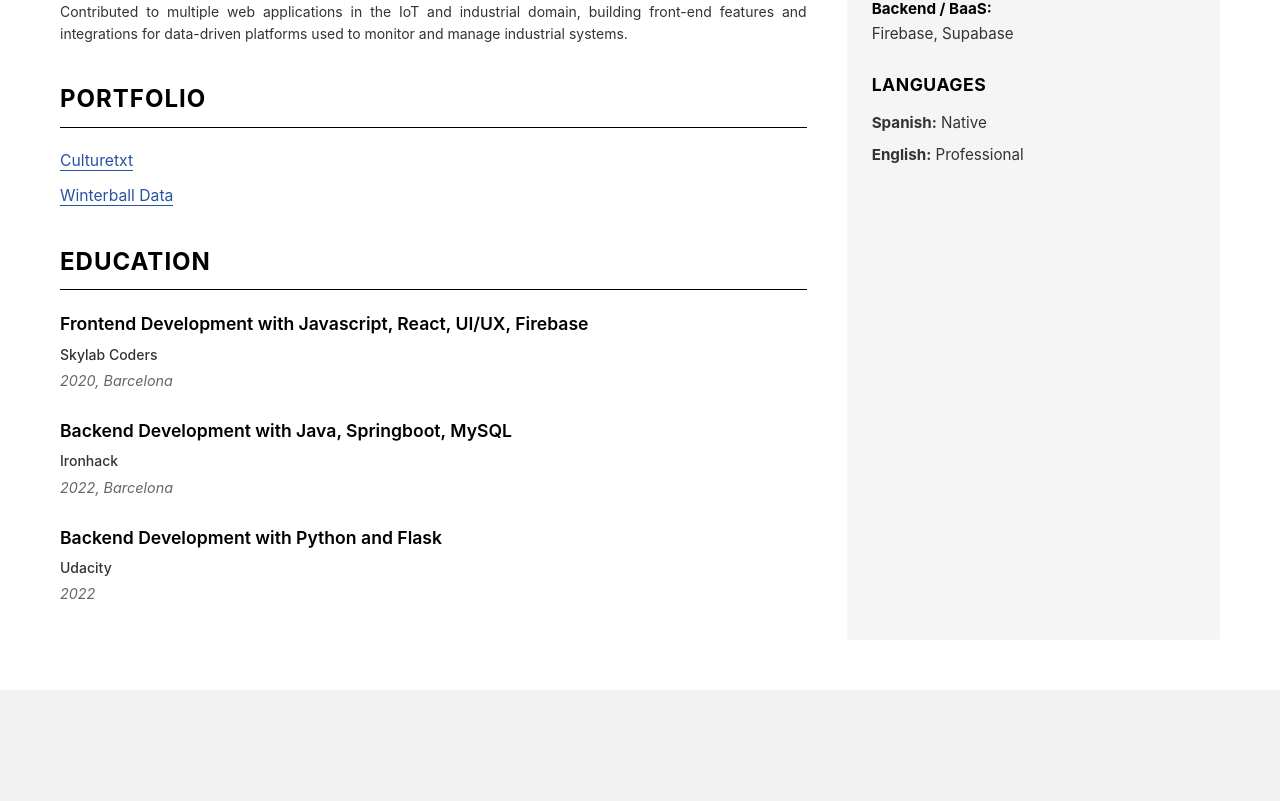
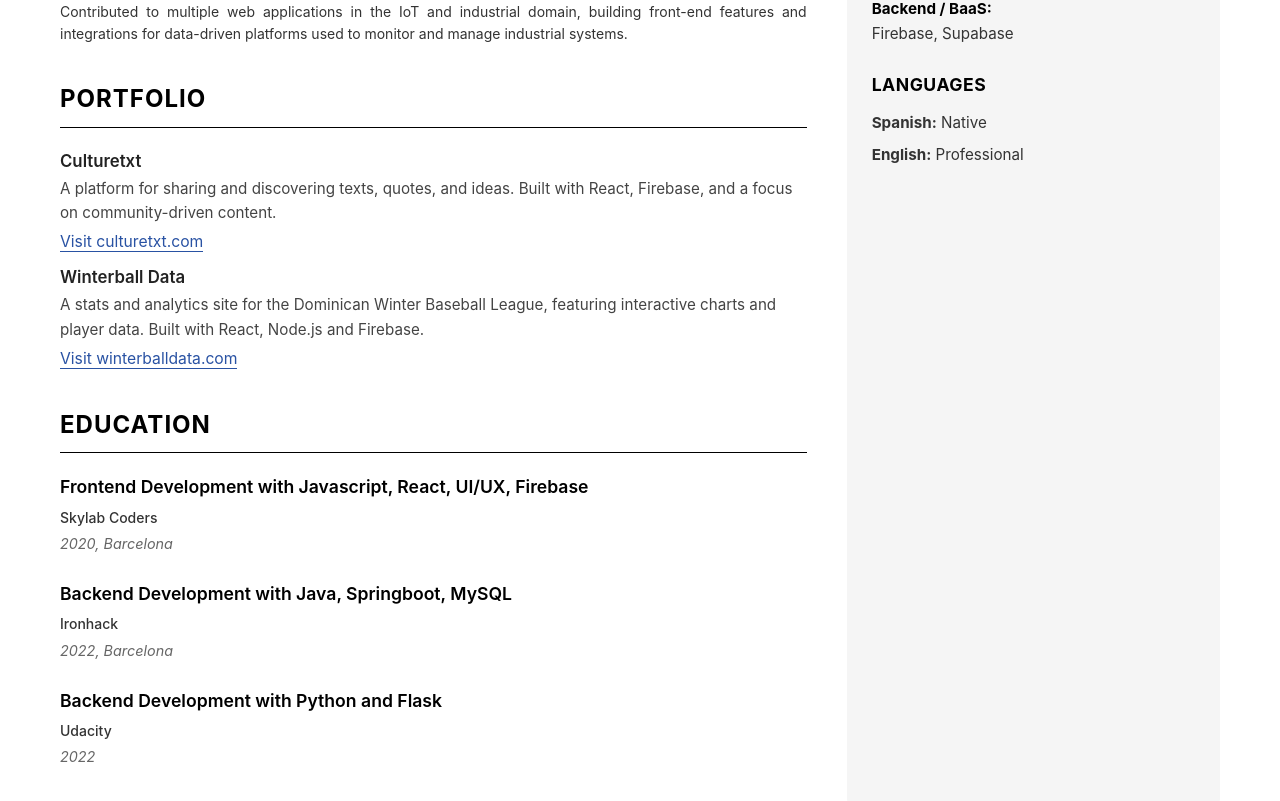
Before and after one commit to ivandax/ivandax_cv, a React (Vite) app: page / in a window 1280 px wide. Shown: the part 775-1576 px from the top of the page. Before the commit the page ends 1465 px from the top, so only its background shows below. Built offline with nearby package versions, Linux system fonts and the light colour scheme; the HTML template or start-up script is replaced by a standard one.

Commit message:
Add title and descrption

```diff
--- a/src/views/Home.css
+++ b/src/views/Home.css
@@ -1,3 +1,15 @@
+.portfolio-title {
+  font-weight: 600;
+  font-size: 1.05rem;
+  margin-bottom: 2px;
+  color: #222;
+}
+
+.portfolio-desc {
+  font-size: 0.95rem;
+  color: #444;
+  margin-bottom: 4px;
+}
 /* Portfolio Section */
 .portfolio-section {
   margin-top: 30px;
--- a/src/views/Home.jsx
+++ b/src/views/Home.jsx
@@ -69,13 +69,17 @@ function Home({ analytics }) {
             <h2>Portfolio</h2>
             <ul className="portfolio-list">
               <li>
+                <div className="portfolio-title">Culturetxt</div>
+                <div className="portfolio-desc">A platform for sharing and discovering texts, quotes, and ideas. Built with React, Firebase, and a focus on community-driven content.</div>
                 <a href="https://culturetxt.com/home" target="_blank" rel="noopener noreferrer">
-                  Culturetxt
+                  Visit culturetxt.com
                 </a>
               </li>
               <li>
+                <div className="portfolio-title">Winterball Data</div>
+                <div className="portfolio-desc">A stats and analytics site for the Dominican Winter Baseball League, featuring interactive charts and player data. Built with React, Node.js and Firebase.</div>
                 <a href="https://stats.winterballdata.com/" target="_blank" rel="noopener noreferrer">
-                  Winterball Data
+                  Visit winterballdata.com
                 </a>
               </li>
             </ul>
```
